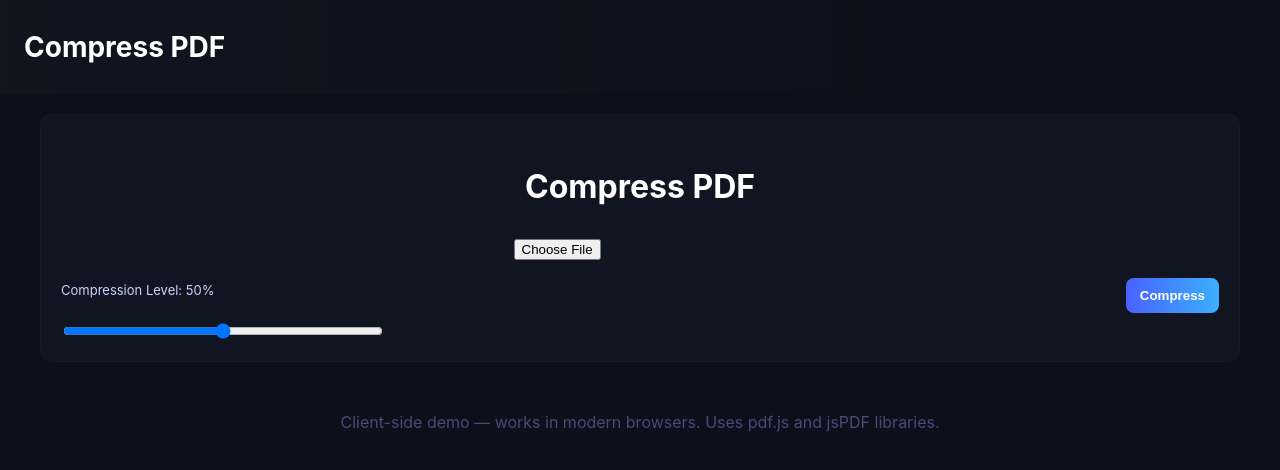
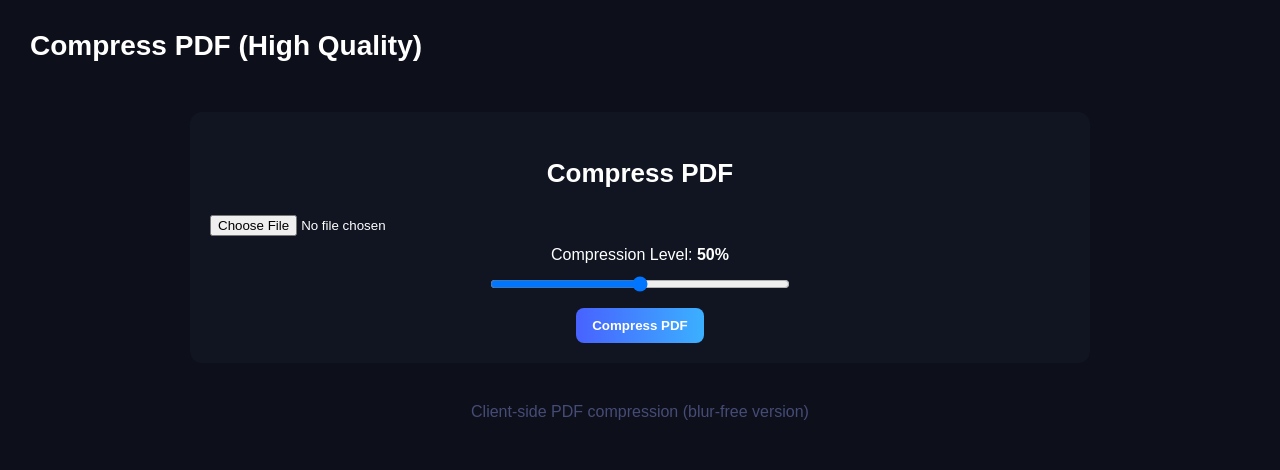
Before and after one commit to new-job-portal/pdfeditor, a plain HTML site: page compress_pdf.html in a window 1280 px wide. Drawn offline with nearby package versions, Linux system fonts and the light colour scheme.

Commit message:
Update compress_pdf.html

```diff
--- a/compress_pdf.html
+++ b/compress_pdf.html
@@ -2,192 +2,212 @@
 <html lang="en">
 <head>
 <meta charset="UTF-8">
-<title>All-in-One PDF Tools</title>
+<title>Compress PDF – High Quality</title>
 <meta name="viewport" content="width=device-width,initial-scale=1">
+
 <style>
 :root{
   --bg:#0d0f1a;
   --card:#161a2b;
-  --muted:#8ba4ff;
   --accent:#4862ff;
-  --card-border:#232744;
   --tool-bg:#111522;
 }
 *{box-sizing:border-box}
 body{
   margin:0;
-    font-family:Inter,Arial,Helvetica,sans-serif;
+  font-family:Arial,Helvetica,sans-serif;
   background:var(--bg);
-    color:white;
-    -webkit-font-smoothing:antialiased;
-    -moz-osx-font-smoothing:grayscale;
+  color:#fff;
 }
 .header{
-    padding:30px 24px;
+  padding:30px;
   font-size:28px;
   font-weight:700;
-    background:linear-gradient(90deg,rgba(255,255,255,0.02),transparent);
 }
-
-
-
+.tool-area{
+  max-width:900px;
+  margin:20px auto;
+  padding:20px;
+  background:var(--tool-bg);
+  border-radius:12px;
+}
+h3{text-align:center;font-size:26px}
 .btn{
-    margin-top:12px;
-    padding:10px 14px;
+  padding:10px 16px;
   background:linear-gradient(90deg,var(--accent),#3bb0ff);
   border:none;
   border-radius:8px;
   color:white;
+  font-weight:600;
   cursor:pointer;
-    font-weight:600;
 }
-.btn:active{transform:translateY(1px)}
-.hidden{display:none}
-.tool-area{
-    max-width:1200px;margin:20px auto;padding:20px;border-radius:12px;background:var(--tool-bg);border:1px solid rgba(255,255,255,0.02)
+.range-wrap{
+  display:flex;
+  align-items:center;
+  gap:12px;
+  margin-top:10px;
+  justify-content:center;
 }
-h3{
-    text-align: center;
-    font-size: xx-large;
+input[type=range]{width:300px}
+.info{
+  margin-top:8px;
+  font-size:16px;
+  color:#9fb0ff;
+  text-align:center;
 }
-
-
-.tool-row{gap:12px;flex-wrap:wrap;align-items:center; text-align: center;}
-label{font-size:13px;color:#cbd5ff}
-input[type=file]{color:transparent}
-.range-wrap{display:flex;align-items:center;gap:12px;margin-top:8px}
-.range-wrap input[type=range]{width:320px}
-.info{margin-top:8px;font-size:20px;color:#9fb0ff}
-.output-links a{display:inline-block;margin:6px 8px;padding:6px 10px;background:#0b1220;border-radius:8px;color:#bfe4ff;text-decoration:none;border:1px solid rgba(255,255,255,0.03)}
-.footer{padding:30px;text-align:center;color:#9aa8ff66}
-@media(max-width:600px){.range-wrap input[type=range]{width:160px}}
+.output-links a{
+  display:inline-block;
+  margin-top:10px;
+  padding:8px 12px;
+  background:#0b1220;
+  border-radius:8px;
+  color:#bfe4ff;
+  text-decoration:none;
+}
+.footer{
+  padding:20px;
+  text-align:center;
+  color:#9aa8ff66;
+}
 </style>
 </head>
+
 <body>
 
-<div class="header">Compress PDF</div>
+<div class="header">Compress PDF (High Quality)</div>
 
+<div class="tool-area">
+  <h3>Compress PDF</h3>
 
-  <!-- Compress PDF -->
-    <div  class="tool-area">
-        <h3>Compress PDF</h3>
-        <div style="margin-top:8px" class="tool-row">
   <input type="file" id="compressFile" accept="application/pdf" onchange="showPDFSize()">
 
+  <div id="fileName" class="info"></div>
 
-                <!-- FILE NAME SHOW HERE -->
-        <div id="fileName" class="info" style="margin-top:6px;color:#7fd0ff"></div>
+  <div class="range-wrap">
+    <label>Compression Level:
+      <b><span id="compValue">50%</span></b>
+    </label>
+  </div>
 
-
-            <div style="flex:1">
-                <div style="display:flex;justify-content:space-between;align-items:center">
-                    <label>Compression Level: <span id="compValue">50%</span></label>
-                    <button class="btn" onclick="compressPDF()">Compress</button>
-                </div>
   <div class="range-wrap">
     <input type="range" id="compSlider" min="10" max="90" value="50" step="5" oninput="updateCompression()">
-                    <div style="min-width:140px">
+  </div>
+
   <div id="pdfCurrentSize" class="info"></div>
   <div id="pdfNewSize" class="info" style="color:#7fffb3"></div>
-                    </div>
-                </div>
-            </div>
-        </div>
-        <div id="output_compress" class="output-links"></div>
+
+  <div style="text-align:center;margin-top:14px">
+    <button class="btn" onclick="compressPDF()">Compress PDF</button>
   </div>
 
-<div class="footer">Client-side demo — works in modern browsers. Uses pdf.js and jsPDF libraries.</div>
+  <div id="output_compress" class="output-links" style="text-align:center"></div>
+</div>
 
+<div class="footer">Client-side PDF compression (blur-free version)</div>
 
 <!-- Libraries -->
 <script src="https://cdnjs.cloudflare.com/ajax/libs/pdf.js/2.16.105/pdf.min.js"></script>
 <script src="https://cdnjs.cloudflare.com/ajax/libs/jspdf/2.5.1/jspdf.umd.min.js"></script>
 
 <script>
-/* UI helpers */
-function openTool(id){
-    document.querySelectorAll(".tool-box").forEach(b=>b.classList.add("hidden"));
-    document.getElementById(id).classList.remove("hidden");
-}
+let originalPDFSize = 0;
 
-/* ---------- COMPRESS with Slider (client-side approximation) ---------- */
-let originalPDFSize = 0;
 function showPDFSize(){
   const f = document.getElementById("compressFile").files[0];
   if(!f) return;
 
-
-    /* FILE NAME SHOW */
-    document.getElementById("fileName").innerHTML = "Selected File: <b>" + f.name + "</b>";
+  document.getElementById("fileName").innerHTML =
+    "Selected File: <b>" + f.name + "</b>";
 
   originalPDFSize = f.size;
-    document.getElementById("pdfCurrentSize").innerHTML = "Current Size: <b>"+formatBytes(originalPDFSize)+"</b>";
+  document.getElementById("pdfCurrentSize").innerHTML =
+    "Current Size: <b>" + formatBytes(originalPDFSize) + "</b>";
+
   updateCompression();
 }
+
 function updateCompression(){
-    const percent = Number(document.getElementById("compSlider").value);
+  const percent = document.getElementById("compSlider").value;
   document.getElementById("compValue").innerText = percent + "%";
-    if(originalPDFSize>0){
-        // estimated new size after compression (simple linear est)
-        const newSize = Math.max(1024, Math.floor(originalPDFSize * (percent/100)));
-        document.getElementById("pdfNewSize").innerHTML = "Estimated New Size: <b>"+formatBytes(newSize)+"</b>";
-    } else {
-        document.getElementById("pdfNewSize").innerHTML = "";
+
+  if(originalPDFSize){
+    const est = Math.floor(originalPDFSize * (percent/100));
+    document.getElementById("pdfNewSize").innerHTML =
+      "Estimated Size: <b>" + formatBytes(est) + "</b>";
   }
 }
 
 async function compressPDF(){
   const f = document.getElementById("compressFile").files[0];
-    if(!f){ alert("Select a PDF first."); return; }
-    const percent = Number(document.getElementById("compSlider").value);
+  if(!f){ alert("Select PDF first"); return; }
+
   const outDiv = document.getElementById("output_compress");
-    outDiv.innerHTML = "Compressing...";
-    // Client-side approximation: re-render pages at lower quality and pack into new PDF.
-    try {
+  outDiv.innerHTML = "Compressing (High Quality)...";
+
+  try{
     const pdfDoc = await pdfjsLib.getDocument(URL.createObjectURL(f)).promise;
     const { jsPDF } = window.jspdf;
-        const newPdf = new jsPDF();
-        let first=true;
-        for(let p=1;p<=pdfDoc.numPages;p++){
+
+    const newPdf = new jsPDF({
+      unit:"pt",
+      compress:true
+    });
+
+    let first = true;
+
+    for(let p=1; p<=pdfDoc.numPages; p++){
       const page = await pdfDoc.getPage(p);
-            // scale adjusted by percent to reduce image size
-            const scale = Math.max(0.6, (percent/100)*2); // crude mapping
-            const vp = page.getViewport({scale});
+
+      /* 🔥 HIGH SCALE = NO BLUR */
+      const scale = 2.8;
+      const viewport = page.getViewport({ scale });
+
       const canvas = document.createElement("canvas");
-            canvas.width = vp.width; canvas.height = vp.height;
-            await page.render({canvasContext:canvas.getContext("2d"),viewport:vp}).promise;
-            // convert to JPEG blob with quality based on percent (lower percent -> lower quality)
-            const quality = Math.max(0.25, percent/100);
-            const imgData = canvas.toDataURL("image/jpeg", quality);
+      canvas.width = viewport.width;
+      canvas.height = viewport.height;
+
+      await page.render({
+        canvasContext: canvas.getContext("2d"),
+        viewport
+      }).promise;
+
+      /* 🔥 PNG = TEXT SHARP */
+      const imgData = canvas.toDataURL("image/png");
+
+      const pdfW = newPdf.internal.pageSize.getWidth();
+      const pdfH = (canvas.height * pdfW) / canvas.width;
+
       if(!first) newPdf.addPage();
-            newPdf.addImage(imgData,"JPEG",10,10,180,250);
-            first=false;
+      newPdf.addImage(imgData,"PNG",0,0,pdfW,pdfH);
+      first = false;
     }
-        // create blob
-        const outBlob = newPdf.output('blob');
-        const url = URL.createObjectURL(outBlob);
+
+    const blob = newPdf.output("blob");
+    const url = URL.createObjectURL(blob);
+
     outDiv.innerHTML = "";
     const a = document.createElement("a");
-        a.href = url; a.download = "compressed.pdf"; a.textContent = "Download compressed.pdf";
+    a.href = url;
+    a.download = "compressed.pdf";
+    a.textContent = "Download compressed PDF";
     outDiv.appendChild(a);
-        // show actual new size
-        const arrbuf = await outBlob.arrayBuffer();
-        const newSize = arrbuf.byteLength;
-        document.getElementById("pdfNewSize").innerHTML = "Estimated New Size: <b>"+formatBytes(newSize)+"</b>";
-    } catch(err){
-        console.error(err);
-        alert("Compression failed in this browser. See console for details.");
+
+    document.getElementById("pdfNewSize").innerHTML =
+      "Final Size: <b>" + formatBytes(blob.size) + "</b>";
+
+  }catch(e){
+    console.error(e);
+    alert("Compression failed");
     outDiv.innerHTML = "";
   }
 }
 
 function formatBytes(bytes){
-    if(bytes===0) return "0 Bytes";
-    const k=1024; const sizes=['Bytes','KB','MB','GB'];
-    const i=Math.floor(Math.log(bytes)/Math.log(k));
-    return parseFloat((bytes/Math.pow(k,i)).toFixed(2)) + " " + sizes[i];
+  const k = 1024;
+  const sizes = ["Bytes","KB","MB","GB"];
+  const i = Math.floor(Math.log(bytes)/Math.log(k));
+  return (bytes/Math.pow(k,i)).toFixed(2) + " " + sizes[i];
 }
-
 </script>
 
 </body>
```
Lines whose indentation alone changed are shown as unchanged.
